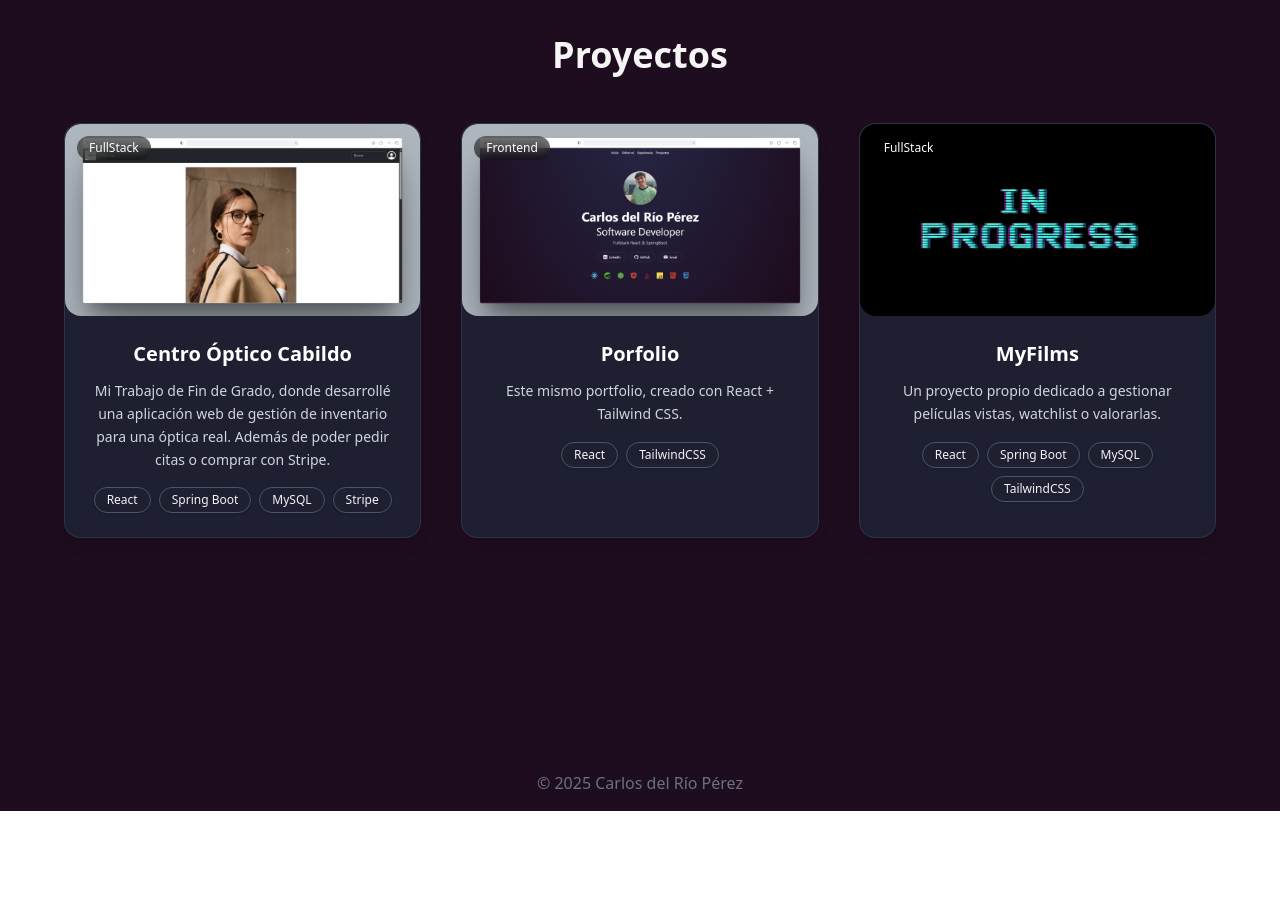
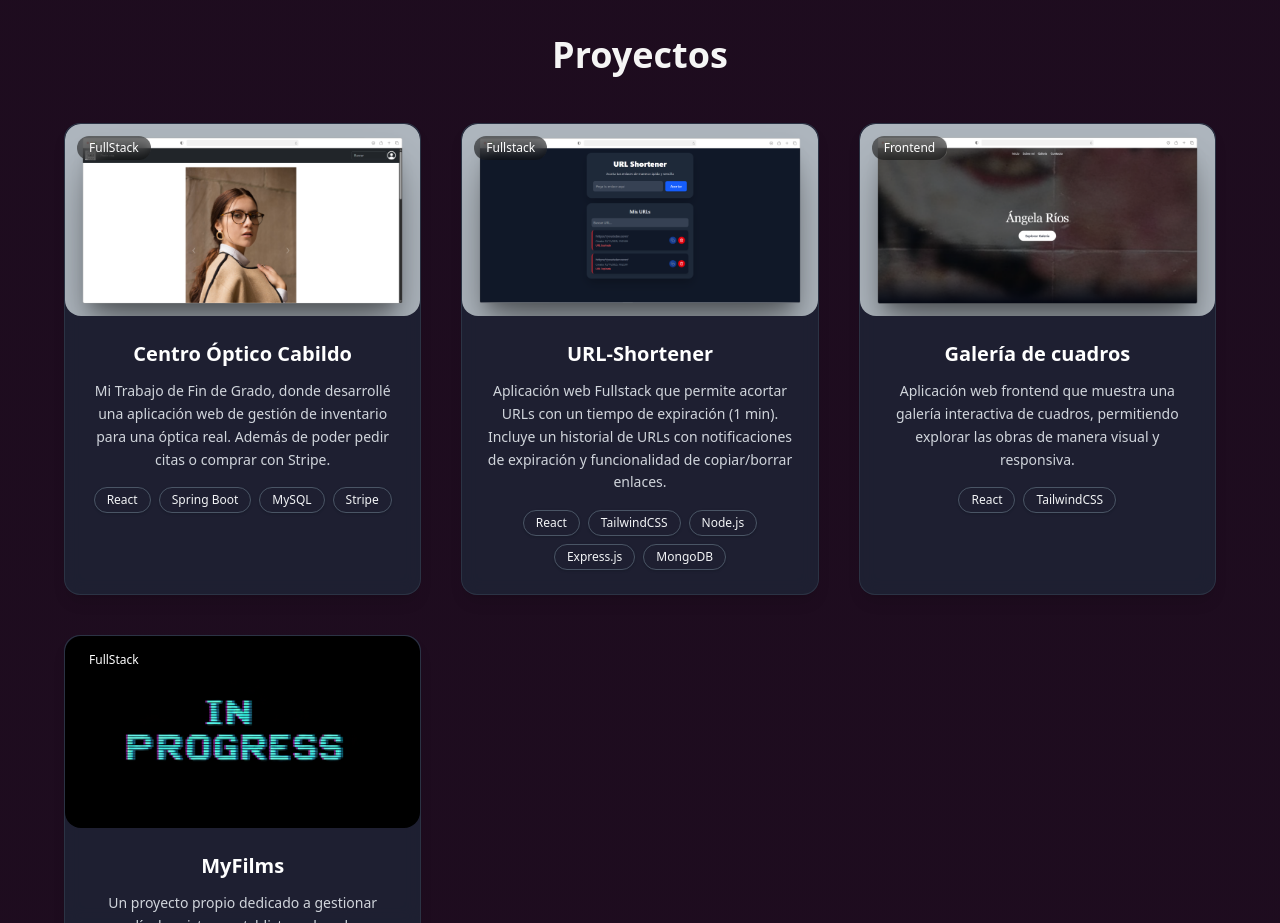
Before and after one commit to carlosdelrioperez/portfolio, a React (Vite) app in the folder vite-project/: page / in a window 1280 px wide. Shown: the part 1900-2823 px from the top of the page. Before the commit the page ends 2711 px from the top, so only its background shows below. Built offline with nearby package versions, Linux system fonts and the light colour scheme.

Commit message:
added: url-shortener & galeria

```diff
--- a/vite-project/package.json
+++ b/vite-project/package.json
@@ -12,7 +12,7 @@
   "dependencies": {
     "@fontsource/onest": "^5.2.11",
     "react": "^19.1.1",
-    "react-dom": "^19.1.1"
+    "react-dom": "  ^19.1.1"
   },
   "devDependencies": {
     "@eslint/js": "^9.36.0",
--- a/vite-project/src/components/Projects.jsx
+++ b/vite-project/src/components/Projects.jsx
@@ -9,11 +9,22 @@ export default function Projects() {
       tipo: ["FullStack"],
     },
     {
-      titulo: "Porfolio",
-      descripcion: "Este mismo portfolio, creado con React + Tailwind CSS.",
-      imagen: "/images/352shots_so.png",
+      titulo: "URL-Shortener",
+      descripcion:
+        "Aplicación web Fullstack que permite acortar URLs con un tiempo de expiración (1 min). Incluye un historial de URLs con notificaciones de expiración y funcionalidad de copiar/borrar enlaces.",
+      imagen: "/images/474shots_so.png",
+      tecnologias: ["React", "TailwindCSS", "Node.js", "Express.js", "MongoDB"],
+      tipo: ["Fullstack"],
+      url: "https://url-shortenercdrp.netlify.app",
+    },
+    {
+      titulo: "Galería de cuadros",
+      descripcion:
+        "Aplicación web frontend que muestra una galería interactiva de cuadros, permitiendo explorar las obras de manera visual y responsiva.",
+      imagen: "/images/507shots_so.png",
       tecnologias: ["React", "TailwindCSS"],
       tipo: ["Frontend"],
+      url: "https://angelariostudio.netlify.app/",
     },
     {
       titulo: "MyFilms",
@@ -39,11 +50,25 @@ export default function Projects() {
             className="bg-gray-800/70 border border-gray-700/60 shadow-lg backdrop-blur-sm rounded-2xl hover:shadow-2xl hover:-translate-y-2 transition-all duration-500 overflow-hidden"
           >
             <div className="relative">
-              <img
-                src={proyecto.imagen}
-                alt={proyecto.titulo}
-                className="w-full h-48 object-cover transition-transform duration-500 group-hover:scale-110 rounded-2xl"
-              />
+              {proyecto.url ? (
+                <a
+                  href={proyecto.url}
+                  target="_blank"
+                  rel="noopener noreferrer"
+                >
+                  <img
+                    src={proyecto.imagen}
+                    alt={proyecto.titulo}
+                    className="w-full h-48 object-cover transition-transform duration-500 hover:scale-102 rounded-2xl"
+                  />
+                </a>
+              ) : (
+                <img
+                  src={proyecto.imagen}
+                  alt={proyecto.titulo}
+                  className="w-full h-48 object-cover rounded-2xl"
+                />
+              )}
               <span className="absolute top-3 left-3 bg-black/50 text-white text-xs font-medium px-3 py-1 rounded-full backdrop-blur-sm">
                 {proyecto.tipo}
               </span>
```
Also changed, not shown: vite-project/public/images/474shots_so.png (added), vite-project/public/images/507shots_so.png (added).
